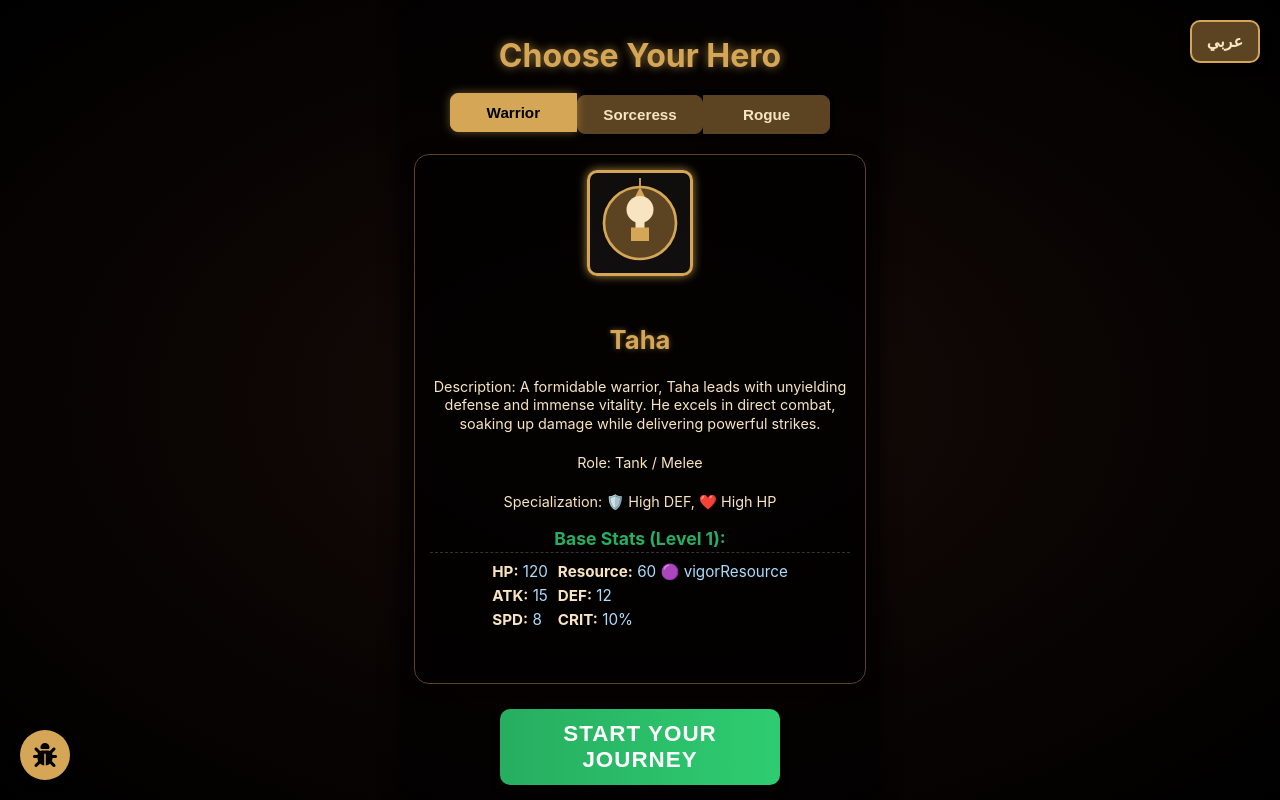
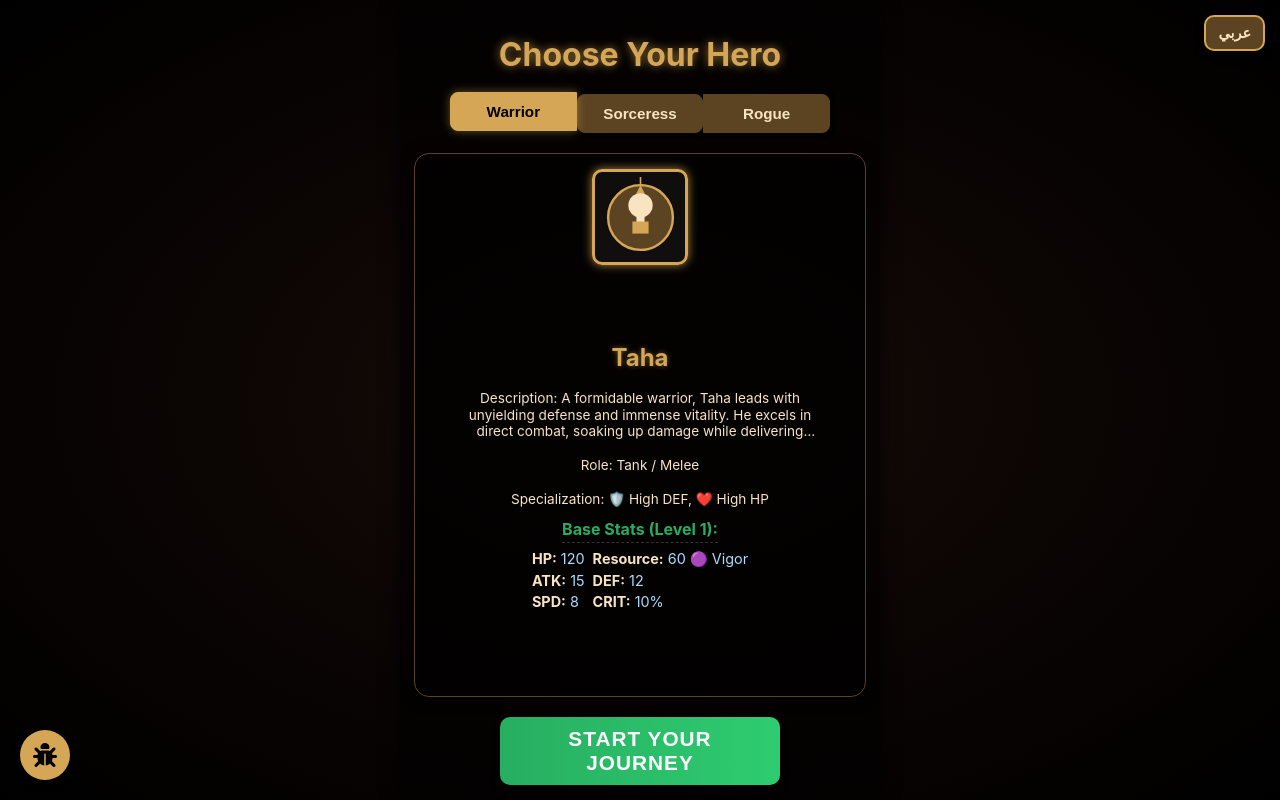
Before and after one commit to thewahish/path-of-heroes-rpg, a plain HTML site: page index.html in a window 1280 px wide. Both pictures are taken after a click on the button "PLAY GAME". Drawn offline with Linux system fonts and the light colour scheme.

Commit message:
Version: V.37.15 - fix(ui): Character Select screen layout, localization & button visibility
Resolved multiple UI issues on the Character Selection screen:
- Adjusted global language toggle and screen title positioning to prevent overlap.
- Refactored `css/character-select.css` for a more compact, non-scrolling layout, addressing crowded elements.
- Added missing localization keys for character resource types (`vigorResource`, `manaResource`, `energyResource`) in `js/core/localization.js`.
- Ensured character name is horizontally centered in `css/character-select.css`.
- Fixed visibility of the "Start Your Journey" button by adjusting CSS layout properties.

```diff
--- a/css/character-select.css
+++ b/css/character-select.css
@@ -5,21 +5,22 @@
     display: flex;
     flex-direction: column;
     align-items: center;
-    padding: 15px; /* Reduced padding */
+    padding: 15px; /* Consistent padding */
     box-sizing: border-box;
     width: 100%;
     height: 100%;
     position: absolute; /* To position within screen-content */
     top: 0;
     left: 0;
-    justify-content: flex-start; /* Align content to the top */
+    justify-content: space-between; /* Distribute space vertically */
     overflow-y: hidden; /* Ensure no scrolling */
 }
 
 .screen-title {
-    font-size: 2em; /* Slightly reduced font size */
+    font-size: 2em;
     color: var(--color-primary);
-    margin-bottom: 15px; /* Reduced margin */
+    margin-bottom: 15px;
+    margin-top: 20px; /* Added top margin to prevent overlap with language toggle */
     text-shadow: 0 0 10px rgba(212, 166, 86, 0.7);
     text-align: center;
 }
@@ -28,8 +29,8 @@
     display: flex;
     justify-content: center;
     width: 100%;
-    max-width: 380px; /* Slightly reduced max-width */
-    margin-bottom: 15px; /* Reduced margin */
+    max-width: 380px;
+    margin-bottom: 15px;
     background-color: rgba(0, 0, 0, 0.5);
     border-radius: 10px;
     padding: 5px;
@@ -41,9 +42,9 @@
     background-color: var(--color-secondary);
     color: var(--color-text);
     border: 1px solid var(--color-secondary);
-    padding: 10px 12px; /* Reduced padding */
+    padding: 10px 12px;
     border-radius: 8px;
-    font-size: 0.95em; /* Slightly reduced font size */
+    font-size: 0.95em;
     font-weight: bold;
     cursor: pointer;
     transition: background-color 0.2s ease, transform 0.1s ease, border-color 0.2s ease;
@@ -80,22 +81,22 @@
     display: flex;
     flex-direction: column; /* Stack portrait and info vertically */
     align-items: center;
-    gap: 10px; /* Reduced gap */
+    gap: 8px; /* Reduced gap further */
     width: 100%;
-    max-width: 420px; /* Slightly reduced max-width */
+    max-width: 420px;
     background-color: rgba(0, 0, 0, 0.6);
     border-radius: 15px;
-    padding: 15px; /* Reduced padding */
+    padding: 15px;
     box-shadow: 0 0 15px rgba(0, 0, 0, 0.5);
-    margin-bottom: 15px; /* Reduced margin */
+    margin-bottom: 10px; /* Reduced margin */
     border: 1px solid var(--color-secondary);
     flex-grow: 1; /* Allow it to grow and shrink */
     justify-content: center; /* Center content vertically within display */
 }
 
 .character-portrait-container {
-    width: 100px; /* Reduced size for portrait */
-    height: 100px;
+    width: 90px; /* Reduced size for portrait */
+    height: 90px;
     border-radius: 10px;
     border: 3px solid var(--color-primary);
     box-shadow: 0 0 10px rgba(212, 166, 86, 0.8);
@@ -121,36 +122,40 @@
     display: flex;
     flex-direction: column;
     justify-content: center; /* Center content vertically */
+    align-items: center; /* Center items within info block */
 }
 
 .character-info h2 {
-    font-size: 1.6em; /* Slightly reduced font size */
+    font-size: 1.5em; /* Slightly reduced font size */
     color: var(--color-primary);
     margin-top: 0;
-    margin-bottom: 8px; /* Reduced margin */
+    margin-bottom: 5px; /* Reduced margin */
     text-shadow: 0 0 5px rgba(212, 166, 86, 0.5);
+    text-align: center; /* Ensure character name is centered */
 }
 
 .character-info p {
-    font-size: 0.9em; /* Slightly reduced font size */
-    margin-bottom: 6px; /* Reduced margin */
-    line-height: 1.3; /* Adjusted line height */
+    font-size: 0.85em; /* Slightly reduced font size */
+    margin-bottom: 4px; /* Reduced margin */
+    line-height: 1.2; /* Adjusted line height */
+    max-width: 90%; /* Constrain width for descriptions */
 }
 
 .char-description-text {
-    max-height: 60px; /* Limit height for description */
+    max-height: 50px; /* Reduced height for description */
     overflow: hidden; /* Hide overflow */
     text-overflow: ellipsis; /* Add ellipsis for overflow */
     display: -webkit-box;
     -webkit-line-clamp: 3; /* Limit to 3 lines */
     -webkit-box-orient: vertical;
+    text-align: center; /* Ensure description is centered */
 }
 
 .character-info h3 {
-    font-size: 1.1em; /* Slightly reduced font size */
+    font-size: 1em; /* Slightly reduced font size */
     color: var(--color-uncommon);
-    margin-top: 10px; /* Reduced margin */
-    margin-bottom: 8px; /* Reduced margin */
+    margin-top: 8px; /* Reduced margin */
+    margin-bottom: 6px; /* Reduced margin */
     border-bottom: 1px dashed rgba(255, 255, 255, 0.2);
     padding-bottom: 3px;
 }
@@ -163,8 +168,8 @@
     text-align: left; /* Align text within list items to the left */
     display: grid; /* Use grid for two columns */
     grid-template-columns: auto auto; /* Two columns */
-    gap: 3px 10px; /* Reduced gap */
-    font-size: 0.95em; /* Slightly reduced font size */
+    gap: 2px 8px; /* Reduced gap further */
+    font-size: 0.9em; /* Slightly reduced font size */
 }
 
 .character-stats li {
@@ -184,9 +189,9 @@
     background: linear-gradient(to right, #27ae60, #2ecc71); /* Green gradient for Start Game */
     color: white;
     border: none;
-    padding: 12px 25px; /* Reduced padding */
+    padding: 10px 20px; /* Reduced padding */
     border-radius: 10px;
-    font-size: 1.4em; /* Slightly reduced font size */
+    font-size: 1.3em; /* Slightly reduced font size */
     font-weight: bold;
     cursor: pointer;
     box-shadow: 0 6px 10px rgba(0, 0, 0, 0.4);
@@ -194,8 +199,9 @@
     text-transform: uppercase;
     letter-spacing: 1px;
     width: 80%;
-    max-width: 280px; /* Slightly reduced max-width */
+    max-width: 280px;
     margin-top: 10px; /* Space from character info */
+    flex-shrink: 0; /* Prevent button from shrinking */
 }
 
 .action-button:hover {
@@ -237,3 +243,8 @@
     border-top-right-radius: 0;
     border-bottom-right-radius: 0;
 }
+
+/* Specific RTL for description text alignment */
+[dir="rtl"] .char-description-text {
+    text-align: right;
+}
--- a/css/main.css
+++ b/css/main.css
@@ -142,14 +142,14 @@ body {
 /* Language Toggle Button */
 .language-toggle {
     position: fixed; /* Fixed position relative to viewport */
-    top: 20px;
-    right: 20px;
+    top: 15px; /* Adjusted top position */
+    right: 15px; /* Adjusted right position */
     background: var(--color-secondary);
     color: var(--color-text);
     border: 2px solid var(--color-primary);
-    padding: 10px 15px;
+    padding: 8px 12px; /* Adjusted padding */
     border-radius: 10px;
-    font-size: 1em;
+    font-size: 0.9em; /* Slightly reduced font size */
     font-weight: bold;
     cursor: pointer;
     z-index: 100; /* Above most elements */
@@ -316,11 +316,6 @@ body {
     transform: translateY(-2px);
 }
 
-.debug-copy-btn:active {
-    transform: translateY(0);
-    box-shadow: 0 2px 4px rgba(0, 0, 0, 0.3);
-}
-
 /* Utility classes */
 .hidden {
     display: none !important;
@@ -333,7 +328,7 @@ body {
 }
 
 [dir="rtl"] .language-toggle {
-    left: 20px;
+    left: 15px; /* Adjusted left position for RTL */
     right: auto;
 }
 
--- a/js/core/localization.js
+++ b/js/core/localization.js
@@ -58,6 +58,11 @@ export class Localization {
             critStat: "CRIT:",
             startGameButton: "Start Your Journey",
 
+            // Character Resource Names
+            vigorResource: "Vigor",
+            manaResource: "Mana",
+            energyResource: "Energy",
+
             // Character Descriptions (moved here for localization)
             warriorDesc: "A formidable warrior, Taha leads with unyielding defense and immense vitality. He excels in direct combat, soaking up damage while delivering powerful strikes.",
             sorceressDesc: "Mais commands elemental forces, unleashing devastating area-of-effect spells and freezing foes in their tracks. Though fragile, her magic can turn the tide of any battle.",
@@ -109,6 +114,11 @@ export class Localization {
             spdStat: "السرعة:",
             critStat: "الضرر الحرج:",
             startGameButton: "ابدأ رحلتك",
+
+            // Character Resource Names
+            vigorResource: "نشاط", // Arabic for Vigor
+            manaResource: "مانا",   // Arabic for Mana
+            energyResource: "طاقة",  // Arabic for Energy
 
             // Character Descriptions (moved here for localization)
             warriorDesc: "محارب هائل، يقود طه بدفاع لا يتزعزع وحيوية هائلة. إنه يتفوق في القتال المباشر، ويمتص الضرر بينما يوجه ضربات قوية.",
@@ -179,15 +189,9 @@ export class Localization {
         document.querySelectorAll('[data-localize]').forEach(element => {
             const key = element.getAttribute('data-localize');
             // Special handling for descriptions, as they are not simple text content
-            if (key === 'warriorDesc') {
-                document.getElementById('character-description').textContent = this.get('warriorDesc');
-            } else if (key === 'sorceressDesc') {
-                document.getElementById('character-description').textContent = this.get('sorceressDesc');
-            } else if (key === 'rogueDesc') {
-                document.getElementById('character-description').textContent = this.get('rogueDesc');
-            } else {
-                element.textContent = this.get(key);
-            }
+            // This logic is now handled in character-select.js's displayCharacter
+            // For general localization, just set textContent
+            element.textContent = this.get(key);
         });
         // Update language toggle button text based on current language
         const langToggleButton = document.getElementById('language-toggle');
```
